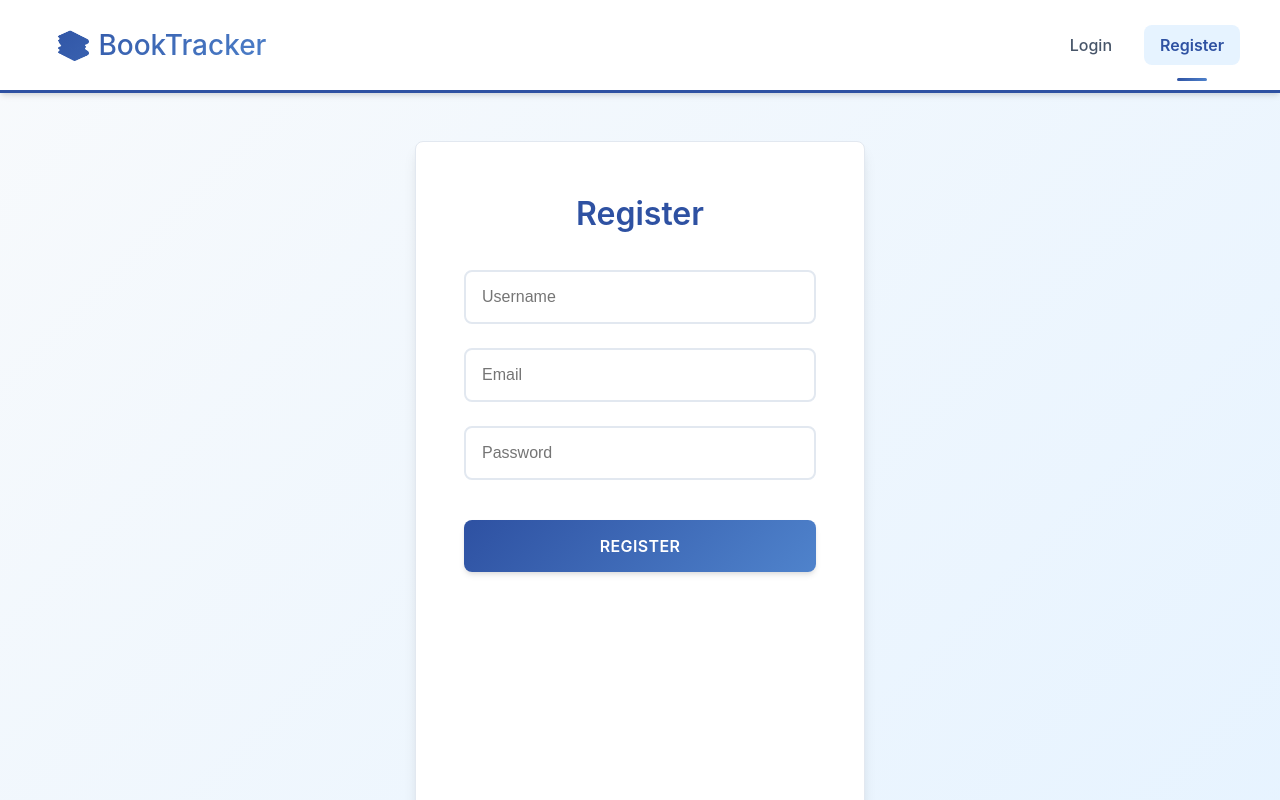
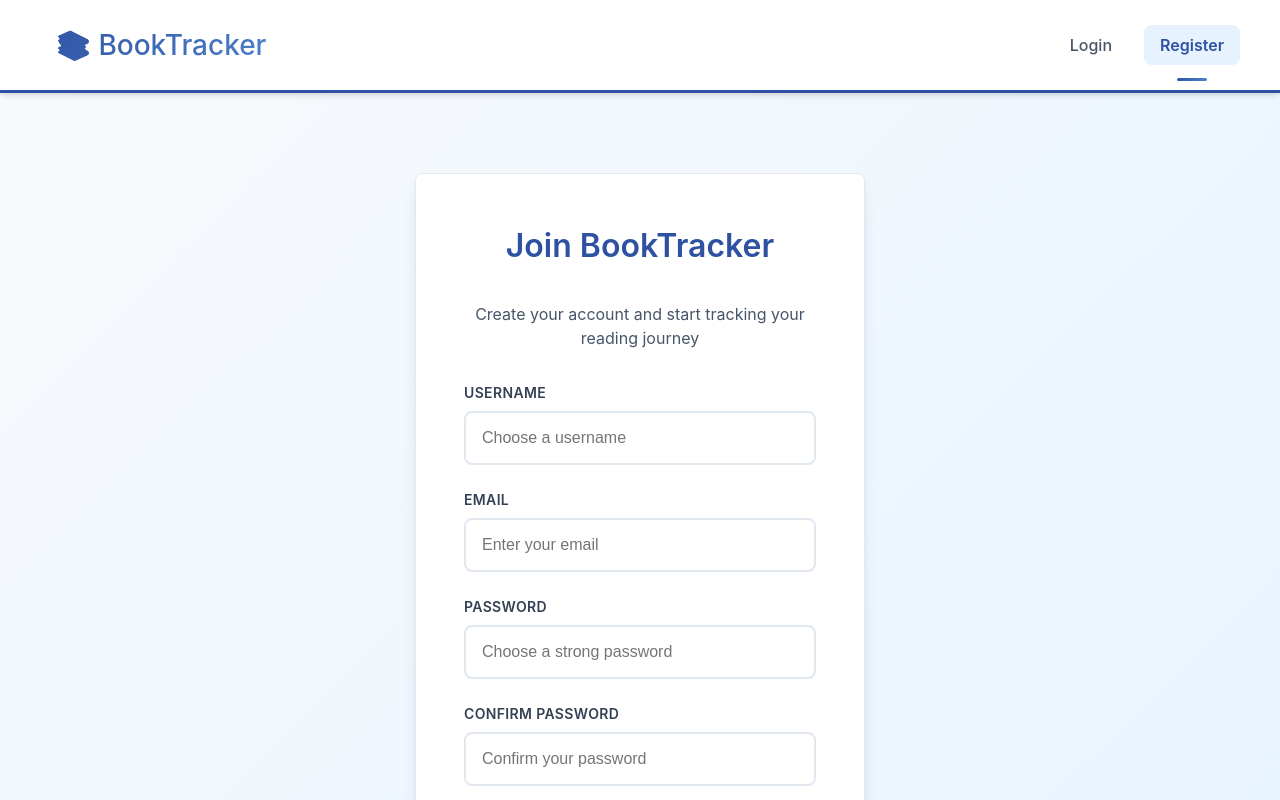
Before and after one commit to nathanielitty/Book-Tracker, a React (Vite) app in the folder book-frontend/: page /register in a window 1280 px wide. Shown: the top 800 px of the page. Built offline with nearby package versions, Linux system fonts and the light colour scheme; no server answers.

Commit message:
Modernize login and register forms with better validation, loading states, and professional styling

```diff
--- a/book-frontend/src/pages/Login.tsx
+++ b/book-frontend/src/pages/Login.tsx
@@ -1,4 +1,5 @@
 import React, { useState, useContext } from 'react';
+import { Link } from 'react-router-dom';
 import { AuthContext } from '../context/AuthContext';
 
 const Login: React.FC = () => {
@@ -6,9 +7,13 @@ const Login: React.FC = () => {
   const [username, setUsername] = useState('');
   const [password, setPassword] = useState('');
   const [error, setError] = useState('');
+  const [isLoading, setIsLoading] = useState(false);
 
   const handleSubmit = async (e: React.FormEvent) => {
     e.preventDefault();
+    setIsLoading(true);
+    setError('');
+
     try {
       await login(username, password);
     } catch (err: unknown) {
@@ -18,32 +23,59 @@ const Login: React.FC = () => {
       ) {
         setError((err as { response?: { data?: string } }).response?.data || 'An unknown error occurred');
       } else {
-        setError('Login failed');
+        setError('Login failed. Please check your credentials.');
       }
+    } finally {
+      setIsLoading(false);
     }
   };
 
   return (
-    <div className="page auth-page">
-      <h2>Login</h2>
-      {error && <p className="error">{error}</p>}
+    <div className="page">
+      <div className="auth-page">
+        <h2>Welcome Back</h2>
+        <p style={{ textAlign: 'center', color: 'var(--mal-gray-600)', marginBottom: '2rem' }}>
+          Sign in to your BookTracker account
+        </p>
+
+        {error && <div className="error">{error}</div>}
+
         <form onSubmit={handleSubmit}>
+          <div className="form-group">
+            <label className="form-label">Username</label>
             <input
               type="text"
-          placeholder="Username"
+              className="form-input"
+              placeholder="Enter your username"
               value={username}
               onChange={e => setUsername(e.target.value)}
               required
+              disabled={isLoading}
             />
+          </div>
+
+          <div className="form-group">
+            <label className="form-label">Password</label>
             <input
               type="password"
-          placeholder="Password"
+              className="form-input"
+              placeholder="Enter your password"
               value={password}
               onChange={e => setPassword(e.target.value)}
               required
+              disabled={isLoading}
             />
-        <button type="submit">Login</button>
+          </div>
+
+          <button type="submit" disabled={isLoading}>
+            {isLoading ? 'Signing In...' : 'Sign In'}
+          </button>
         </form>
+
+        <div className="auth-link">
+          Don't have an account? <Link to="/register">Sign up here</Link>
+        </div>
+      </div>
     </div>
   );
 };
--- a/book-frontend/src/pages/Register.tsx
+++ b/book-frontend/src/pages/Register.tsx
@@ -1,4 +1,5 @@
 import React, { useState, useContext } from 'react';
+import { Link } from 'react-router-dom';
 import { AuthContext } from '../context/AuthContext';
 
 const Register: React.FC = () => {
@@ -6,57 +7,122 @@ const Register: React.FC = () => {
   const [username, setUsername] = useState('');
   const [email, setEmail] = useState('');
   const [password, setPassword] = useState('');
+  const [confirmPassword, setConfirmPassword] = useState('');
   const [error, setError] = useState('');
+  const [isLoading, setIsLoading] = useState(false);
 
   const handleSubmit = async (e: React.FormEvent) => {
     e.preventDefault();
+    setIsLoading(true);
+    setError('');
+
+    if (password !== confirmPassword) {
+      setError('Passwords do not match');
+      setIsLoading(false);
+      return;
+    }
+
+    if (password.length < 6) {
+      setError('Password must be at least 6 characters long');
+      setIsLoading(false);
+      return;
+    }
+
     try {
       await register(username, email, password);
     } catch (err: unknown) {
-      let errorMessage = 'Registration failed';
+      let errorMessage = 'Registration failed. Please try again.';
       if (typeof err === 'object' && err !== null && 'response' in err) {
         const response = (err as { response?: { data?: unknown } }).response;
         if (response && typeof response.data === 'string') {
           errorMessage = response.data;
         } else if (response && typeof response.data === 'object' && response.data !== null && 'message' in response.data && typeof response.data.message === 'string') {
-          // Handle cases where the error message is nested, e.g., { message: 'Error details' }
           errorMessage = response.data.message;
         }
       } else if (err instanceof Error) {
         errorMessage = err.message;
       }
       setError(errorMessage);
+    } finally {
+      setIsLoading(false);
     }
   };
 
   return (
-    <div className="page auth-page">
-      <h2>Register</h2>
-      {error && <p className="error">{error}</p>}
+    <div className="page">
+      <div className="auth-page">
+        <h2>Join BookTracker</h2>
+        <p style={{ textAlign: 'center', color: 'var(--mal-gray-600)', marginBottom: '2rem' }}>
+          Create your account and start tracking your reading journey
+        </p>
+
+        {error && <div className="error">{error}</div>}
+
         <form onSubmit={handleSubmit}>
+          <div className="form-group">
+            <label className="form-label">Username</label>
             <input
               type="text"
-          placeholder="Username"
+              className="form-input"
+              placeholder="Choose a username"
               value={username}
               onChange={e => setUsername(e.target.value)}
               required
+              disabled={isLoading}
+              minLength={3}
             />
+          </div>
+
+          <div className="form-group">
+            <label className="form-label">Email</label>
             <input
               type="email"
-          placeholder="Email"
+              className="form-input"
+              placeholder="Enter your email"
               value={email}
               onChange={e => setEmail(e.target.value)}
               required
+              disabled={isLoading}
             />
+          </div>
+
+          <div className="form-group">
+            <label className="form-label">Password</label>
             <input
               type="password"
-          placeholder="Password"
+              className="form-input"
+              placeholder="Choose a strong password"
               value={password}
               onChange={e => setPassword(e.target.value)}
               required
+              disabled={isLoading}
+              minLength={6}
             />
-        <button type="submit">Register</button>
+          </div>
+
+          <div className="form-group">
+            <label className="form-label">Confirm Password</label>
+            <input
+              type="password"
+              className="form-input"
+              placeholder="Confirm your password"
+              value={confirmPassword}
+              onChange={e => setConfirmPassword(e.target.value)}
+              required
+              disabled={isLoading}
+              minLength={6}
+            />
+          </div>
+
+          <button type="submit" disabled={isLoading}>
+            {isLoading ? 'Creating Account...' : 'Create Account'}
+          </button>
         </form>
+
+        <div className="auth-link">
+          Already have an account? <Link to="/login">Sign in here</Link>
+        </div>
+      </div>
     </div>
   );
 };
```
Lines whose indentation alone changed are shown as unchanged.
